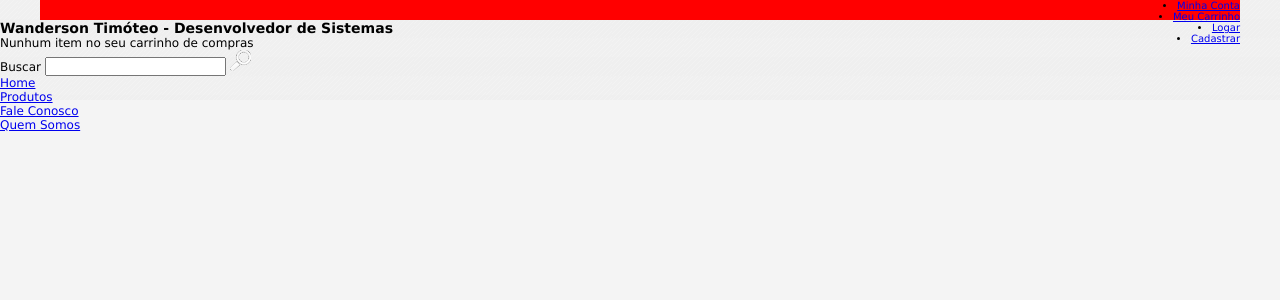
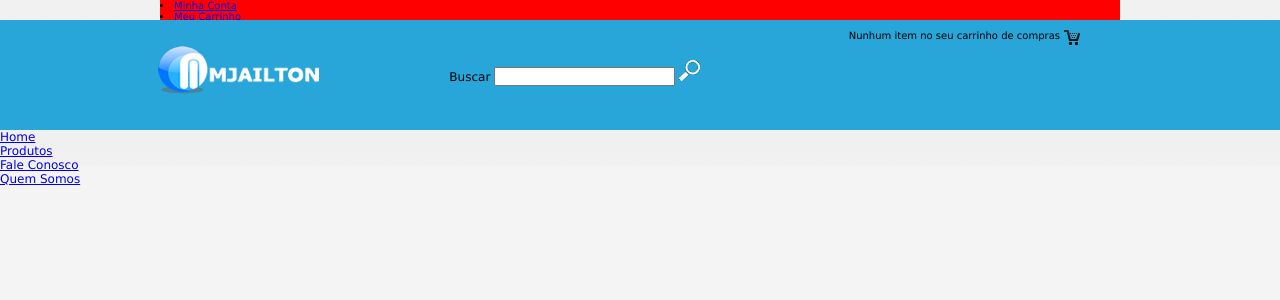
Before and after one commit to Wanderson-A-Timoteo/Ma-Belle-Lingerie, a PHP site: page / in a window 1280 px wide. Shown: the top 300 px of the page. Run offline with PHP 8.4, Linux system fonts and the light colour scheme.

Commit message:
Ainda no cabeçalho, add css pra cabecalho_meio, class sacola, add class fundo_azul e add css busca

```diff
--- a/cabecalho.php
+++ b/cabecalho.php
@@ -7,10 +7,10 @@
   </nav>
 </div>
 
-<div id="cabecalho_meio">
+<div id="cabecalho_meio" class="fundo_azul">
   <h1>Wanderson Timóteo - Desenvolvedor de Sistemas</h1>
-  <p>Nunhum item no seu carrinho de compras</p>
-  <section>
+  <p class="sacola">Nunhum item no seu carrinho de compras</p>
+  <section class="busca">
     <form action="">
       <label>
         <span>Buscar</span>
--- a/css/css.css
+++ b/css/css.css
@@ -16,7 +16,7 @@
 
 #cabecalho {
   width: auto;
-  height: 100px;
+  height: 166px;
   background: url(../imagens/fundo-menu.png);
 }
 
@@ -24,19 +24,23 @@
   width: 100%;
 }
 
+.fundo_azul {
+  background: #28a5d9;
+}
+
  #menu-cima {
-  width: 1200px;
+  width: 960px;
   height: 20px;
   background: red;
   margin: 0 auto;
-  text-align: right;
   font-size: 10px;
 }
 
 #menu-cima ul {
   width: 300px;
-  background: blue;
   float: right;
+  text-align: right;
+  margin-right: 20px;
 }
 
 #menu-cima ul li {
@@ -46,5 +50,53 @@
 
 #menu-cima ul li a{
   color: #000000;
+  text-decoration: none;
 
 }
+
+#menu-cima ul li a:hover{
+  color: yellow;
+  text-decoration: underline;
+}
+
+#cabecalho_meio {
+  width: 100%;
+  height: 110px;
+  position: relative;
+}
+
+#cabecalho_meio h1 {
+  text-indent: -9999px;
+  width: 175px;
+  height: 52px;
+  position: absolute;
+  top: 25px;
+  left: 150px;
+  background: url(../imagens/img-logo.png) no-repeat top right;
+  text-align: left;
+}
+
+.sacola {
+  background: url(../imagens/carrinho.png) no-repeat top right;
+  width: 300px;
+  font-size: 10px;
+  height: 25px;
+  position: absolute;
+  top: 10px;
+  right: 200px;
+  text-align: right;
+  padding-right: 20px;
+}
+
+.busca {
+  position: absolute;
+  width: 400px;
+  height: 35px;
+  text-align: right;
+  top: 40px;
+  left: 300px;
+}
+
+.busca input [type=search] {
+  width: 400px;
+}
--- a/index.php
+++ b/index.php
@@ -7,7 +7,7 @@
     <link rel="stylesheet" href="css/css.css">
   </head>
   <body>
-    <section id="principal">
+    <div id="Principal">
       <section id="cabecalho">
         <?php include_once("cabecalho.php"); ?>
       </section><!-- Fim topo-->
@@ -19,6 +19,6 @@
       <footer  id="rodape">
 
       </footer><!-- Fim rodape-->
-    </section><!-- Fim Principal-->
+    </div><!-- Fim Principal-->
   </body>
 </html>
```
Also changed, not shown: imagens/Logomarca.jpg (added).
